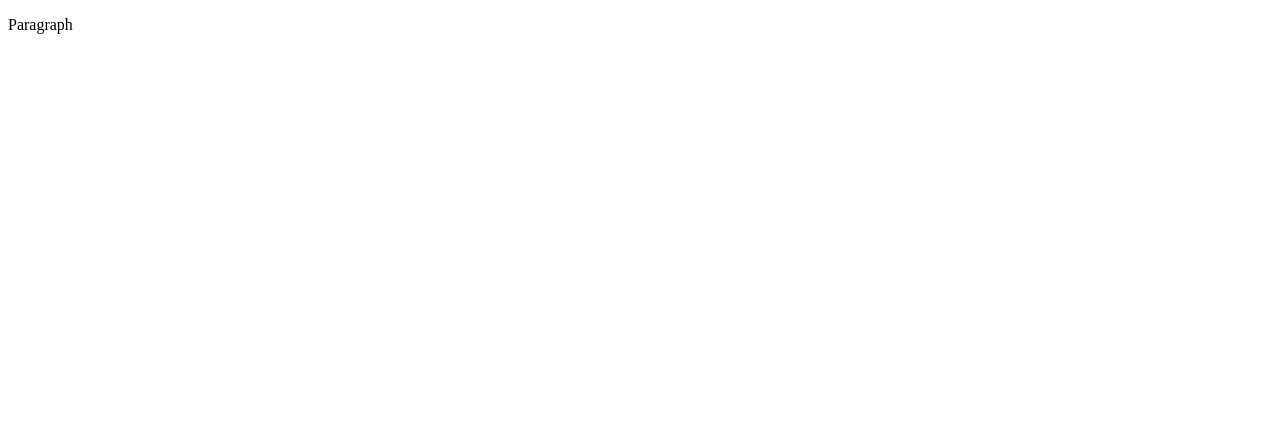
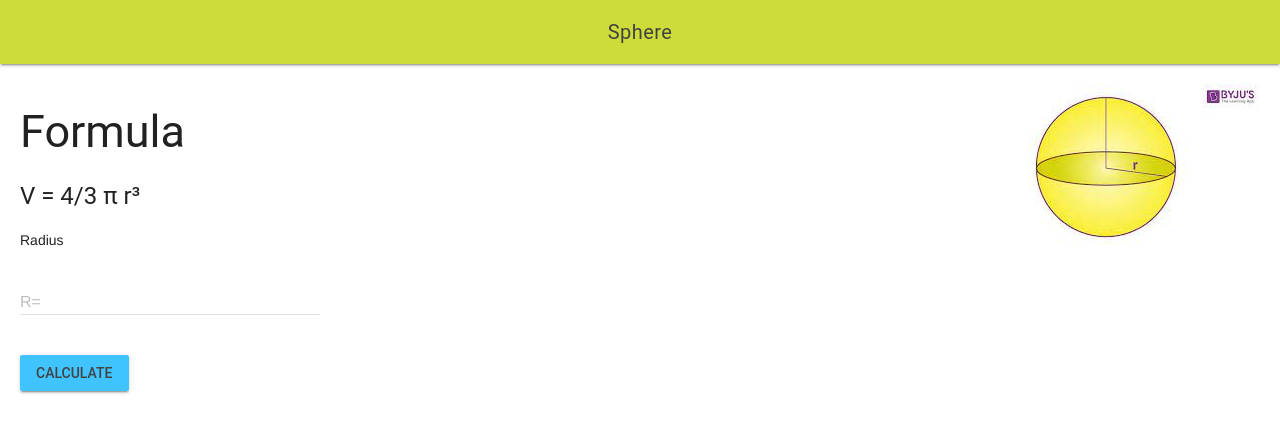
Before and after one commit to MTHS-ICD2O-1-2023/ICD2O-Unit-3-03-mohammed-el-hayek, a plain HTML site: page index.html in a window 1280 px wide. Drawn offline with nearby package versions, Linux system fonts and the light colour scheme.

Commit message:
update 1.0v

```diff
--- a/css/style.css
+++ b/css/style.css
@@ -1,4 +1,36 @@
-/* Created by: Mr. Coxall
-* Created on: Sep 2020
+/* Created by: Mohmmed El-hayek
+* Created on: Apr 2024
 * This file contains the CSS for index.html
 */
+
+/* Due to error in MDL : https://github.com/google/material-design-lite/issues/5281
+*/
+.mdl-ripple {
+  background: #000;
+  opacity: 0.001;
+}
+
+.mdl-layout__header-row {
+  justify-content: center;
+  padding: 0;
+}
+
+.mdl-layout__content {
+  padding-left: 15pt;
+  padding-right: 15pt;
+  padding-top: 15pt;
+}
+
+.page-content {
+  color: rgb(114 0 0);
+  font-family: Helvetica, Arial, sans-serif;
+  font-size: 1.25rem;
+}
+
+body {
+  background-color: rgb(255 255 255);
+}
+
+img {
+  float: right;
+}
--- a/index.html
+++ b/index.html
@@ -1,9 +1,69 @@
 <!DOCTYPE html>
-<html>
+<html lang="en-ca">
   <head>
-    <title>Title</title>
+    <meta charset="utf-8" />
+    <meta name="description" content="To find the volume for sphere" />
+    <meta name="keywords" content="mths, ics20, Mohmmed El-hayek" />
+    <meta name="auther" content="Mohmmed El-hayek" />
+    <meta name="viewport" content="width=device-width, initial-scale=1.0" />
+    <link
+      rel="stylesheet"
+      href="https://fonts.googleapis.com/icon?family=Material+Icons"
+    />
+    <link
+      rel="stylesheet"
+      href="https://code.getmdl.io/1.3.0/material.lime-light_blue.min.css"
+    />
+    <link rel="stylesheet" href="./css/style.css" />
+    <link rel="apple-touch-icon" sizes="180x180" href="apple-touch-icon.png" />
+    <link rel="icon" type="image/png" sizes="32x32" href="favicon-32x32.png" />
+    <link rel="icon" type="image/png" sizes="16x16" href="favicon-16x16.png" />
+    <link rel="manifest" href="site.webmanifest" />
+    <title>Volume of Sphere</title>
   </head>
   <body>
-    <p>Paragraph</p>
+    <script defer src="https://code.getmdl.io/1.3.0/material.min.js"></script>
+    <script src="./js/script.js"></script>
+    <div class="mdl-layout mdl-js-layout mdl-layout--fixed-header">
+      <header class="mdl-layout__header">
+        <div class="mdl-layout__header-row">
+          <span class="mdl-layout-title">Sphere</span>
+        </div>
+      </header>
+      <main class="mdl-layout__content">
+        <table>
+          <tr>
+            <img src="./images/sphere.jpeg" alt="sphere" />
+            <h2>Formula</h2>
+            <h4>V = 4/3 π r³</h4>
+          </tr>
+        </table>
+        <!-- Simple Textfield -->
+        <form action="#">
+          <p>Radius</p>
+          <div class="mdl-textfield mdl-js-textfield">
+            <input
+              class="mdl-textfield__input"
+              type="text"
+              pattern="-?[0-9]*(\.[0-9]+)?"
+              id="Radius for the Sphere"
+            />
+            <label class="mdl-textfield__label" for="length-of-rectangle">R=</label>
+            <span class="mdl-textfield__error">Input is not a number!</span>
+          </div>
+        </form>
+        <br />
+        <button
+          class="mdl-button mdl-js-button mdl-button--raised mdl-js-ripple-effect mdl-button--accent"
+          onclick="calculate()"
+        >
+          Calculate
+        </button>
+        <br />
+        <div id="answers">
+          <div id="Volume"></div>
+        </div>
+      </main>
+    </div>
   </body>
 </html>
--- a/js/script.js
+++ b/js/script.js
@@ -1,5 +1,20 @@
-// Copyright (c) 2020 Mr. Coxall All rights reserved
+// Copyright (c) 2024 Mohmmed El-hayek All rights reserved
 //
-// Created by: Mr. Coxall
-// Created on: Sep 2020
+// Created by: Mohmmed El-hayek
+// Created on: Apr 2024
 // This file contains the JS functions for index.html
+
+'use strict'
+/**
+ * This function calculates the volume of a pyramid
+ */
+function calculate () {
+  // input
+  const radius = parseInt(document.getElementById('Radius for the Sphere').value)
+
+  // process
+  const volume = 4/3 * Math.PI * radius ** 3
+
+  // output
+  document.getElementById('Volume').innerHTML = `the volume is ${volume.toFixed(1)}`
+}
```
Also changed, not shown: android-chrome-192x192.png (added), android-chrome-512x512.png (added), apple-touch-icon.png (added), favicon-16x16.png (added), favicon-32x32.png (added), favicon.ico (added), images/sphere.jpeg (added), site.webmanifest (added).
